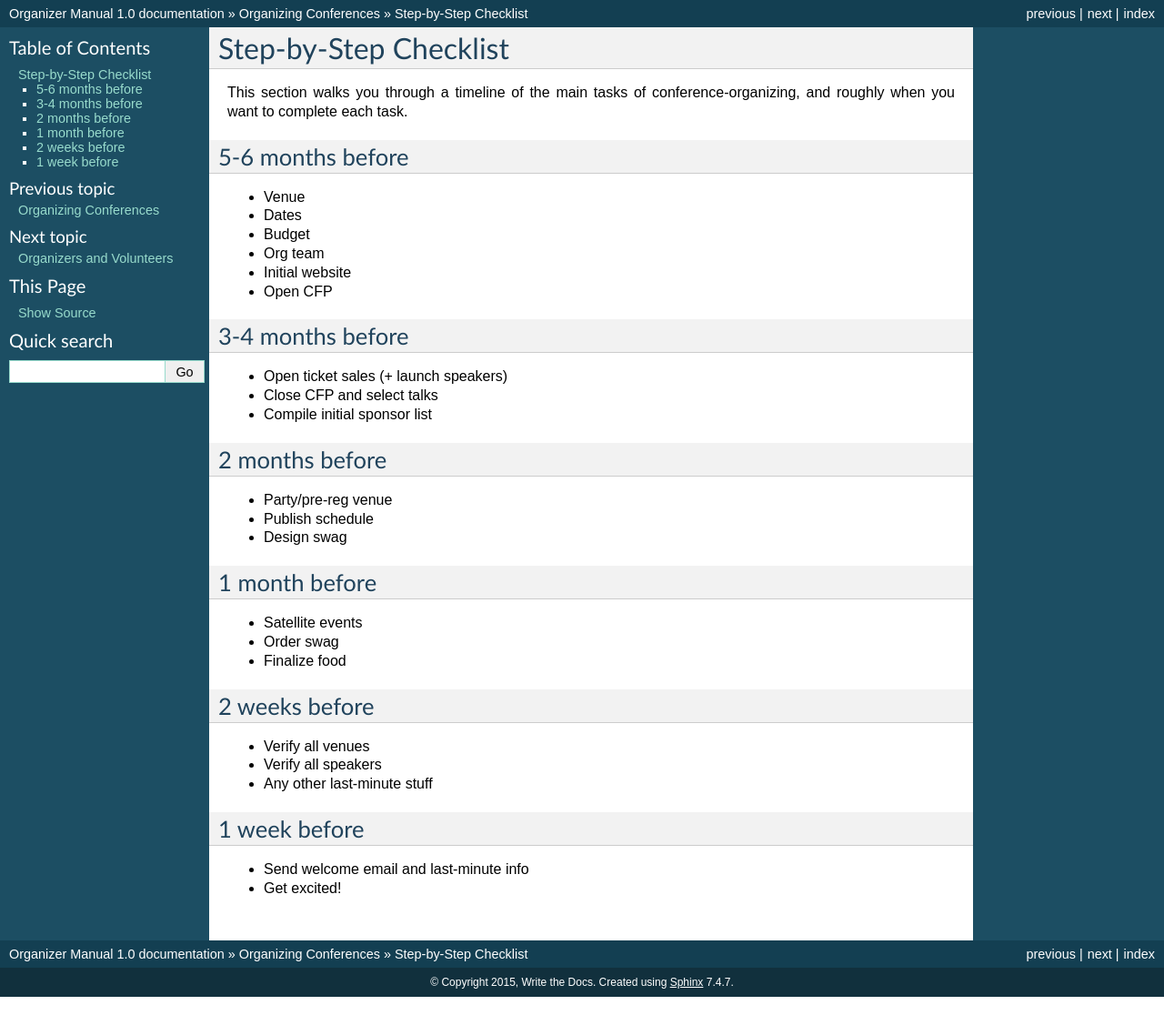
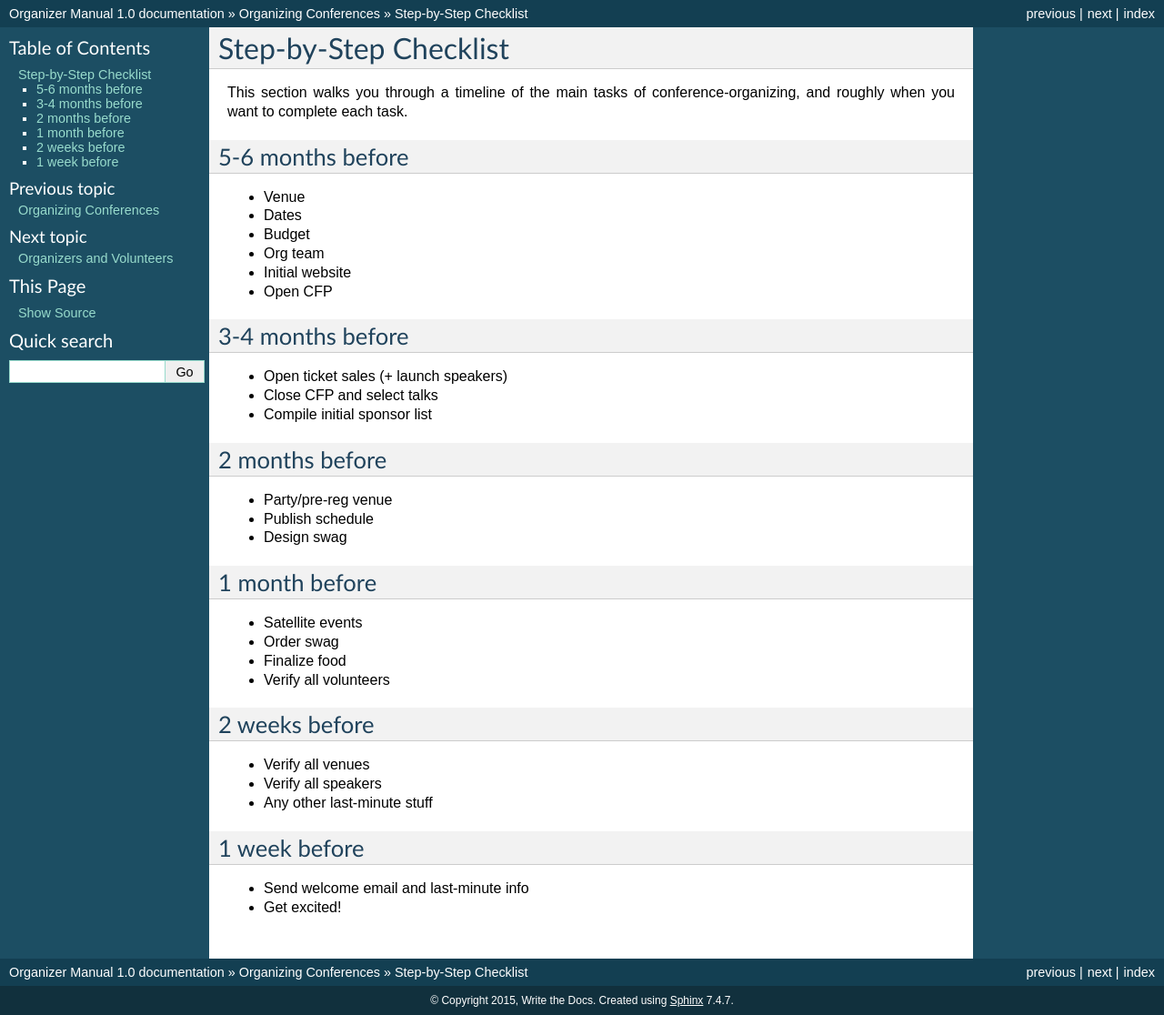
Before and after one commit to writethedocs/organizer-manual, a Sphinx documentation site: the page built from source/confs/conf-checklist.rst, in a window 1280 px wide. Shown: the whole page at 91% size. Built offline with Sphinx 7.4.7, drawn with Linux system fonts in a browser that asks for light colours.

Commit message:
Adding volunteer verification to 1 month before

```diff
--- a/source/confs/conf-checklist.rst
+++ b/source/confs/conf-checklist.rst
@@ -31,6 +31,7 @@ This section walks you through a timeline of the main tasks of conference-organi
 * Satellite events
 * Order swag
 * Finalize food
+* Verify all volunteers
 
 2 weeks before
 --------------
```
